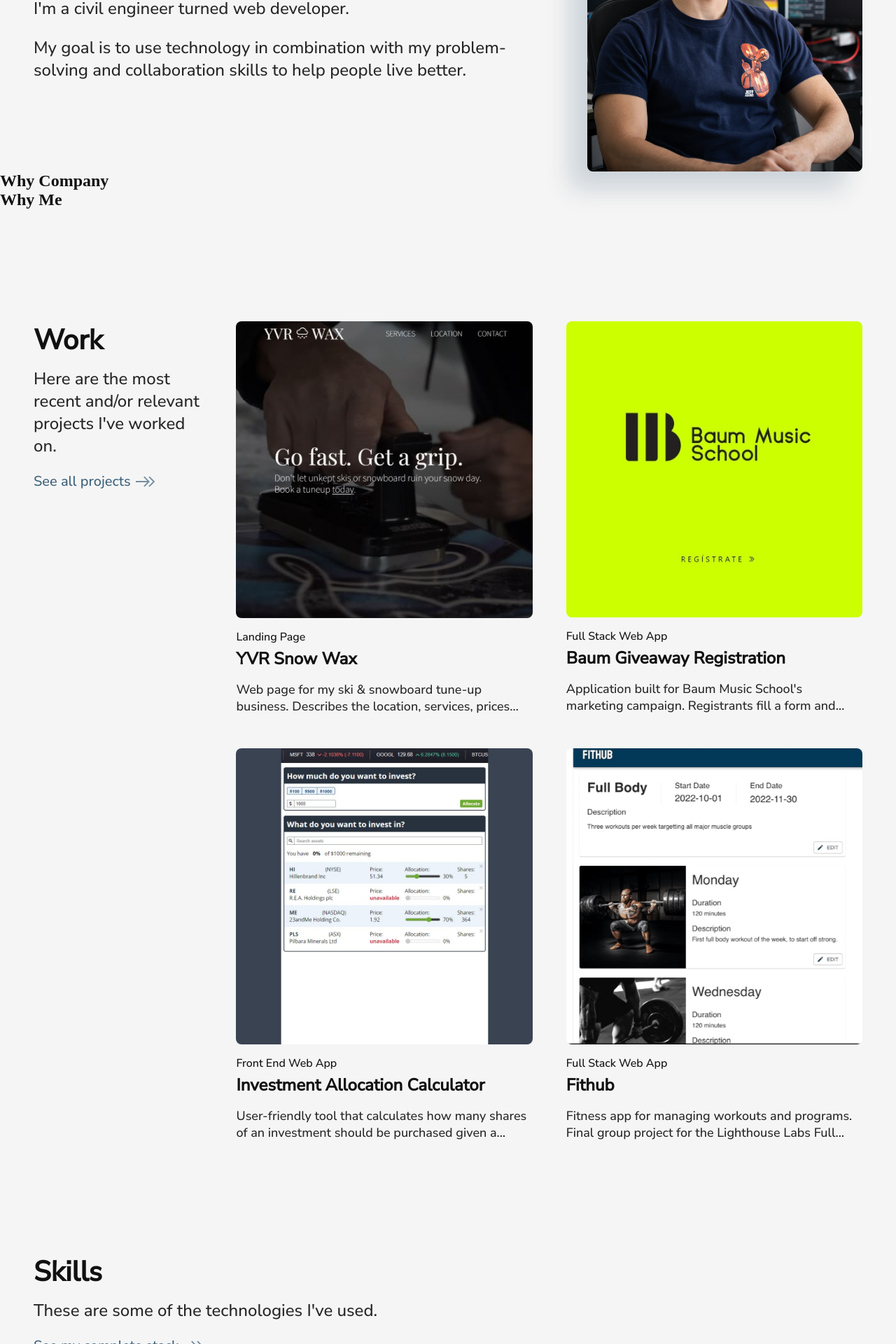
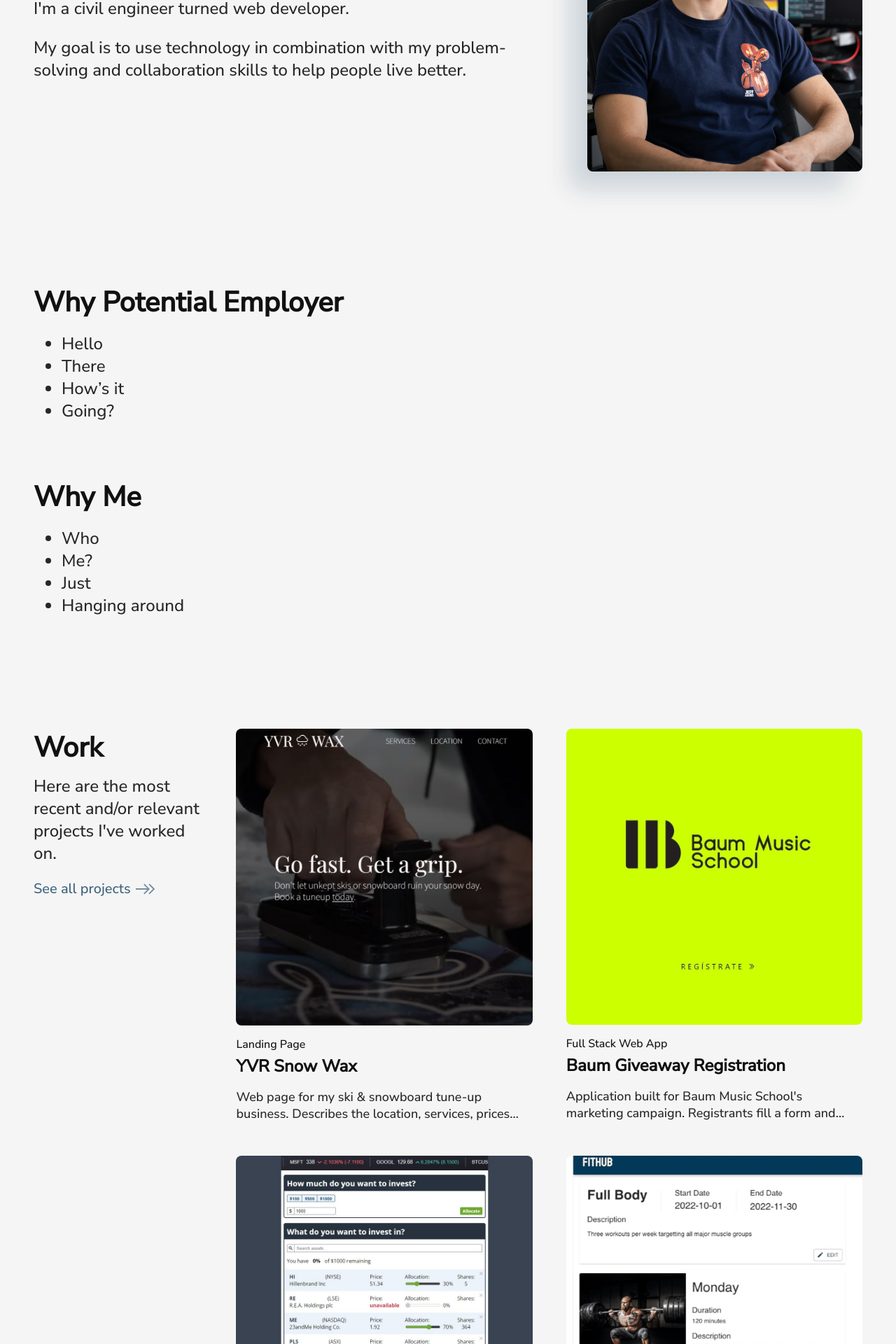
Before and after one commit to keikaloustian/keikaloustian.github.io, a Jekyll site: the page built from _posts/2023-07-11-test.md, in a window 1280 px wide. Shown: the part 375-2295 px from the top of the page at 70% size. Built offline with Jekyll 4.4.1, drawn with Linux system fonts in a browser that asks for light colours; some web fonts are replaced.

Commit message:
Build and preliminary style motivation section of application layout

```diff
--- a/_layouts/application.html
+++ b/_layouts/application.html
@@ -6,7 +6,9 @@ layout: default
 <!--  -->
 {% include hero.html %}
 <!--  -->
-<section id="motivation" class="motivation">{{ content }}</section>
+<section id="motivation" class="motivation">
+  <div class="layout-container">{{ content }}</div>
+</section>
 <!--  -->
 {% include projects.html %}
 <!--  -->
--- a/_layouts/default.html
+++ b/_layouts/default.html
@@ -8,7 +8,7 @@
         {{page.title | prepend: ' - '}}
         {%- endif -%}
       </title>
-      <!-- <link rel="stylesheet" href="{{ "/assets/css/style.css" }}"> -->
+
       <link rel="stylesheet" href="{{ "/assets/css/main.css" }}">
       <link rel="shortcut icon" type="image/x-icon" href="{{ site.baseurl }}/favicon.ico?">
 
--- a/_posts/2023-07-11-test.md
+++ b/_posts/2023-07-11-test.md
@@ -1,8 +1,18 @@
 ---
 layout: application
-title: test
+title: Potential Employer
 ---
 
-# Why Company
+# Why {{ page.title }}
+
+- Hello
+- There
+- How's it
+- Going?
 
 # Why Me
+
+- Who
+- Me?
+- Just
+- Hanging around
--- a/_sass/motivation.scss
+++ b/_sass/motivation.scss
@@ -1,6 +1,30 @@
 .motivation {
   margin-top: 10rem;
+  font-family: $nunito;
+
+  & h1 {
+    font-size: 2.5rem;
+    margin-top: 5rem;
+  }
+
+  & ul {
+    // font-size: 2.5rem;
+  }
+
+  & li {
+    opacity: 90%;
+    font-size: 1.5rem;
+  }
 }
 
-.motivation-container {
+@media screen and (max-width: $mobile) {
+  .motivation {
+    & li {
+      font-size: 1.25rem;
+    }
+
+    & h1 {
+      font-size: 2rem;
+    }
+  }
 }
--- a/assets/css/main.scss
+++ b/assets/css/main.scss
@@ -5,6 +5,7 @@
 @import "base";
 @import "header";
 @import "hero";
+@import "motivation";
 @import "projects";
 @import "skills";
 @import "contact";
```
